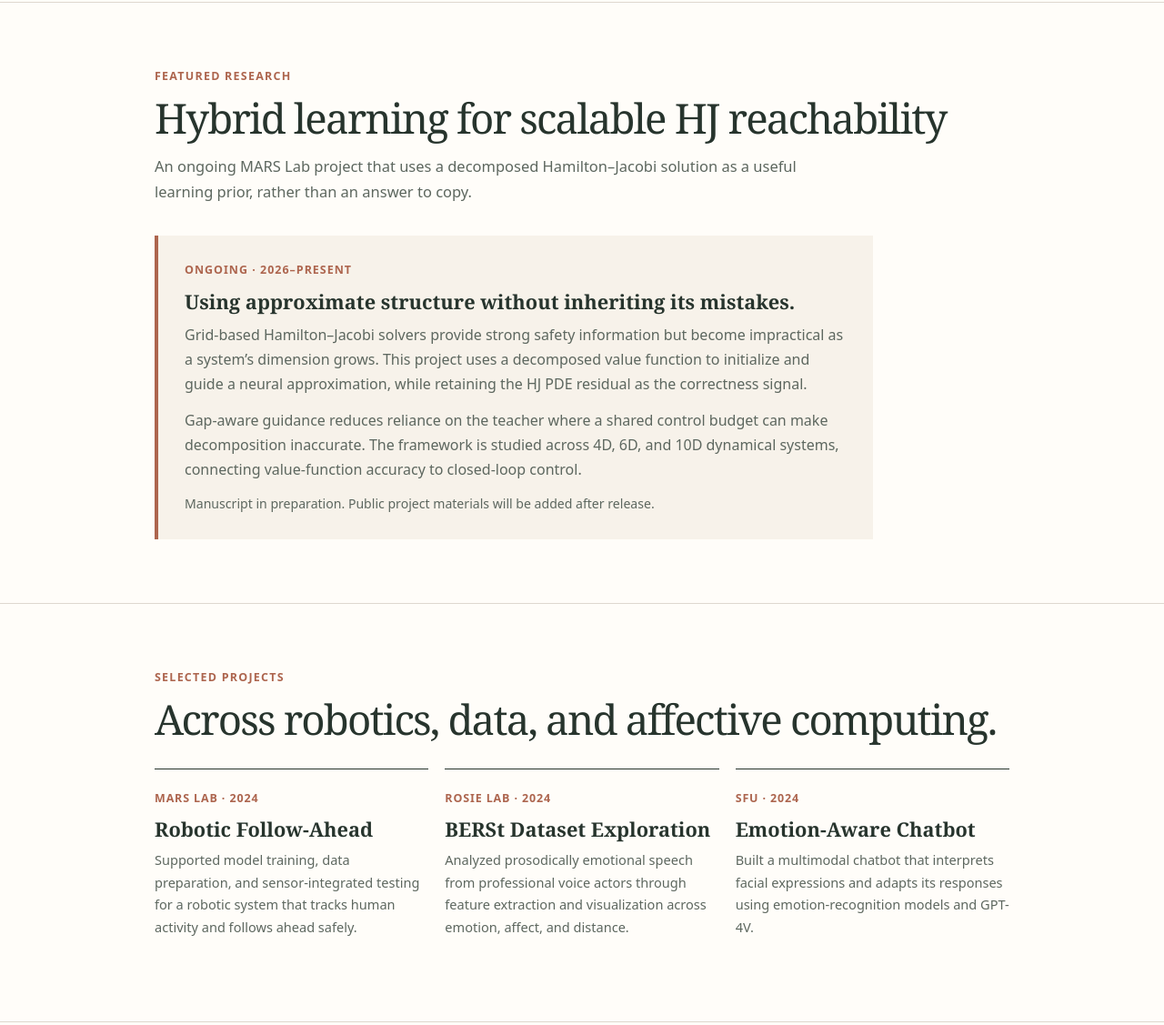
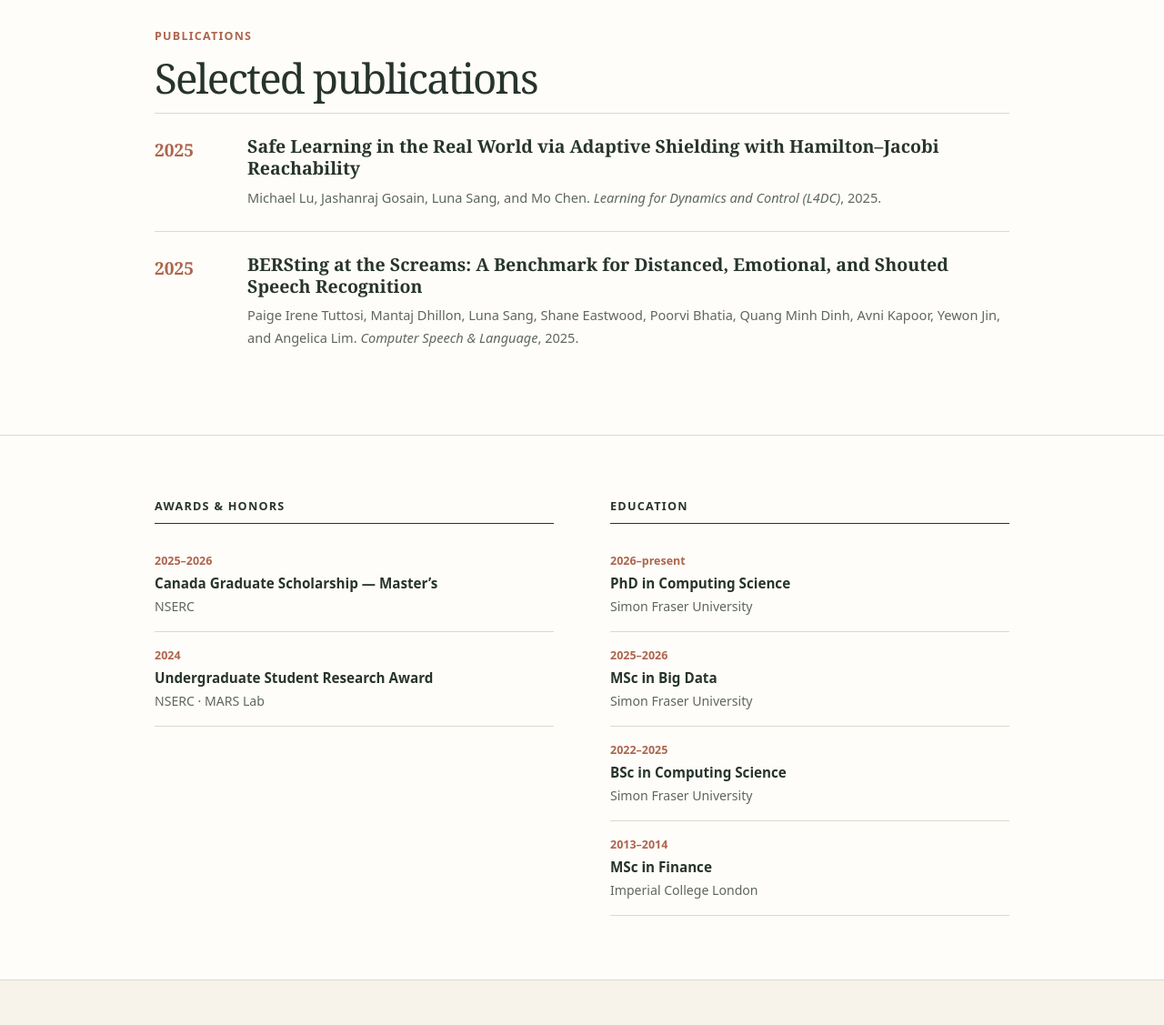
Before and after one commit to lunaS112/lunas112.github.io, a plain HTML site: page index.html in a window 1280 px wide. Shown: the part 1085-2212 px from the top of the page at 91% size. Drawn offline with Linux system fonts and the light colour scheme.

Commit message:
Simplify published profile

```diff
--- a/index.html
+++ b/index.html
@@ -53,18 +53,6 @@
       .tags { display: flex; flex-wrap: wrap; gap: 8px; margin-top: 24px; }
       .tag { border: 1px solid #d9d0c5; border-radius: 999px; padding: 4px 10px; color: #58665d; font-size: .83rem; }
 
-      .research-note { max-width: 790px; margin-top: 34px; padding: 27px 29px; border-left: 4px solid var(--rose); background: var(--linen); }
-      .research-note .status { margin-bottom: 11px; color: var(--rose); font-size: .78rem; font-weight: 750; letter-spacing: .08em; text-transform: uppercase; }
-      .research-note h3 { margin-bottom: 10px; }
-      .research-note p { margin-bottom: 12px; color: var(--soft-ink); }
-      .research-note p:last-child { margin-bottom: 0; font-size: .88rem; }
-
-      .projects { display: grid; grid-template-columns: repeat(3, 1fr); gap: 18px; margin-top: 30px; }
-      .project { padding: 21px 0; border-top: 1px solid var(--ink); }
-      .project .meta { margin-bottom: 9px; color: var(--rose); font-size: .78rem; font-weight: 750; letter-spacing: .07em; text-transform: uppercase; }
-      .project h3 { margin-bottom: 8px; }
-      .project p { margin-bottom: 0; color: var(--soft-ink); font-size: .91rem; }
-
       .publication { display: grid; grid-template-columns: 78px minmax(0, 1fr); gap: 24px; padding: 24px 0; border-top: 1px solid var(--line); }
       .year { color: var(--rose); font-family: var(--serif); font-size: 1.2rem; font-weight: 700; }
       .publication h3 { margin-bottom: 7px; font-size: 1.22rem; }
@@ -92,7 +80,7 @@
         nav a { padding: 7px; }
         .hero { padding: 65px 0 58px; }
         main > section { padding: 58px 0; }
-        .projects, .details { grid-template-columns: 1fr; gap: 22px; }
+        .details { grid-template-columns: 1fr; gap: 22px; }
         .publication { grid-template-columns: 1fr; gap: 4px; }
         footer .wrap { flex-direction: column; gap: 3px; }
       }
@@ -106,11 +94,8 @@
         <button class="menu" type="button" aria-expanded="false" aria-controls="navigation">Menu</button>
         <nav id="navigation" aria-label="Main navigation">
           <a href="#about">About</a>
-          <a href="#research">Research</a>
-          <a href="#projects">Projects</a>
           <a href="#publications">Publications</a>
           <a href="#contact">Contact</a>
-          <a href="assets/Dandan_Sang_CV.pdf" target="_blank" rel="noopener">CV ↗</a>
         </nav>
       </div>
     </header>
@@ -121,20 +106,15 @@
         <p class="eyebrow">Computing Science · MARS Lab</p>
         <h1>Dandan<br />“Luna” Sang</h1>
         <p class="intro">I study safe learning and control for robotic systems. My work brings together Hamilton–Jacobi reachability, learning-based control, and trustworthy AI.</p>
-        <div class="actions"><a class="button" href="#research">Research</a><a class="button quiet" href="assets/Dandan_Sang_CV.pdf" target="_blank" rel="noopener">Download CV</a></div>
       </div>
 
       <section id="about"><div class="wrap"><p class="section-label">About</p><h2>Research with safety in mind.</h2><div class="body-copy"><p>I am a PhD student in Computing Science at Simon Fraser University and a member of the Multi-Agent Robotic Systems Lab. I am interested in the boundary between formal safety guarantees and learning-based methods: how can autonomous systems act capably while respecting the limits that keep people and machines safe?</p></div><div class="tags" aria-label="Research interests"><span class="tag">Safe Learning</span><span class="tag">Control Theory</span><span class="tag">HJ Reachability</span><span class="tag">Deep Learning</span><span class="tag">Robotics</span><span class="tag">Trustworthy AI</span></div></div></section>
 
-      <section id="research"><div class="wrap"><p class="section-label">Featured research</p><h2>Hybrid learning for scalable HJ reachability</h2><div class="body-copy"><p>An ongoing MARS Lab project that uses a decomposed Hamilton–Jacobi solution as a useful learning prior, rather than an answer to copy.</p></div><article class="research-note"><p class="status">Ongoing · 2026–present</p><h3>Using approximate structure without inheriting its mistakes.</h3><p>Grid-based Hamilton–Jacobi solvers provide strong safety information but become impractical as a system’s dimension grows. This project uses a decomposed value function to initialize and guide a neural approximation, while retaining the HJ PDE residual as the correctness signal.</p><p>Gap-aware guidance reduces reliance on the teacher where a shared control budget can make decomposition inaccurate. The framework is studied across 4D, 6D, and 10D dynamical systems, connecting value-function accuracy to closed-loop control.</p><p>Manuscript in preparation. Public project materials will be added after release.</p></article></div></section>
-
-      <section id="projects"><div class="wrap"><p class="section-label">Selected projects</p><h2>Across robotics, data, and affective computing.</h2><div class="projects"><article class="project"><p class="meta">MARS Lab · 2024</p><h3>Robotic Follow-Ahead</h3><p>Supported model training, data preparation, and sensor-integrated testing for a robotic system that tracks human activity and follows ahead safely.</p></article><article class="project"><p class="meta">Rosie Lab · 2024</p><h3>BERSt Dataset Exploration</h3><p>Analyzed prosodically emotional speech from professional voice actors through feature extraction and visualization across emotion, affect, and distance.</p></article><article class="project"><p class="meta">SFU · 2024</p><h3>Emotion-Aware Chatbot</h3><p>Built a multimodal chatbot that interprets facial expressions and adapts its responses using emotion-recognition models and GPT-4V.</p></article></div></div></section>
-
       <section id="publications"><div class="wrap"><p class="section-label">Publications</p><h2>Selected publications</h2><article class="publication"><div class="year">2025</div><div><h3>Safe Learning in the Real World via Adaptive Shielding with Hamilton–Jacobi Reachability</h3><p>Michael Lu, Jashanraj Gosain, Luna Sang, and Mo Chen. <em>Learning for Dynamics and Control (L4DC)</em>, 2025.</p></div></article><article class="publication"><div class="year">2025</div><div><h3>BERSting at the Screams: A Benchmark for Distanced, Emotional, and Shouted Speech Recognition</h3><p>Paige Irene Tuttosi, Mantaj Dhillon, Luna Sang, Shane Eastwood, Poorvi Bhatia, Quang Minh Dinh, Avni Kapoor, Yewon Jin, and Angelica Lim. <em>Computer Speech &amp; Language</em>, 2025.</p></div></article></div></section>
 
-      <section><div class="wrap details"><div><h3>Awards &amp; honors</h3><ul><li><time>2025–2026</time><strong>Canada Graduate Scholarship — Master’s</strong><span>NSERC</span></li><li><time>2024</time><strong>Undergraduate Student Research Award</strong><span>NSERC · MARS Lab</span></li></ul></div><div><h3>Education</h3><ul><li><time>2026–present</time><strong>PhD in Computing Science</strong><span>Simon Fraser University</span></li><li><time>2025–2026</time><strong>MSc in Big Data</strong><span>Simon Fraser University</span></li><li><time>2022–2025</time><strong>BSc in Computing Science</strong><span>Simon Fraser University</span></li></ul></div></div></section>
+      <section><div class="wrap details"><div><h3>Awards &amp; honors</h3><ul><li><time>2025–2026</time><strong>Canada Graduate Scholarship — Master’s</strong><span>NSERC</span></li><li><time>2024</time><strong>Undergraduate Student Research Award</strong><span>NSERC · MARS Lab</span></li></ul></div><div><h3>Education</h3><ul><li><time>2026–present</time><strong>PhD in Computing Science</strong><span>Simon Fraser University</span></li><li><time>2025–2026</time><strong>MSc in Big Data</strong><span>Simon Fraser University</span></li><li><time>2022–2025</time><strong>BSc in Computing Science</strong><span>Simon Fraser University</span></li><li><time>2013–2014</time><strong>MSc in Finance</strong><span>Imperial College London</span></li></ul></div></div></section>
 
-      <section class="contact" id="contact"><div class="wrap"><p class="section-label">Contact</p><h2>Get in touch.</h2><p>I welcome conversations about research, collaboration, and work at the intersection of learning and control.</p><div class="actions"><a class="button" href="mailto:Luna_sang@sfu.ca">Email me</a><a class="button quiet" href="assets/Dandan_Sang_CV.pdf" target="_blank" rel="noopener">View CV</a></div></div></section>
+      <section class="contact" id="contact"><div class="wrap"><p class="section-label">Contact</p><h2>Get in touch.</h2><p>I welcome conversations about research, collaboration, and work at the intersection of learning and control.</p><div class="actions"><a class="button" href="mailto:Luna_sang@sfu.ca">Email me</a></div></div></section>
     </main>
     <footer><div class="wrap"><span>© 2026 Dandan “Luna” Sang</span><span>Simon Fraser University · Vancouver, BC</span></div></footer>
     <script>
```
Also changed, not shown: 1 other file.
